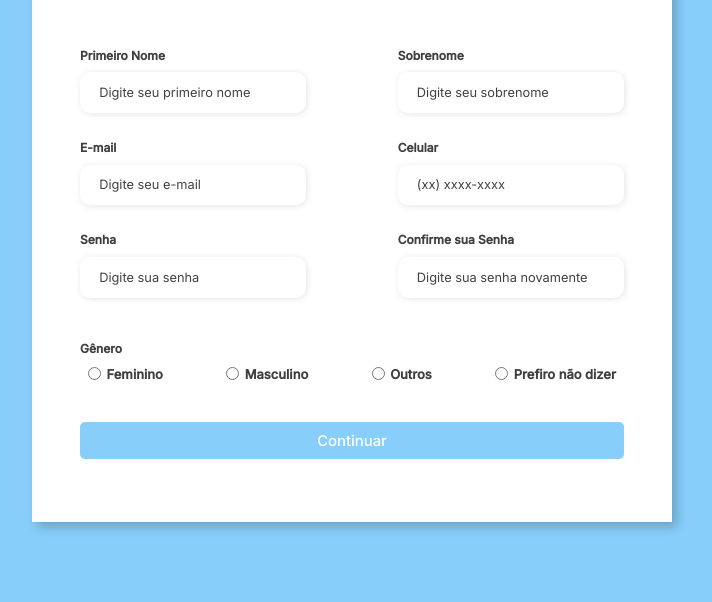
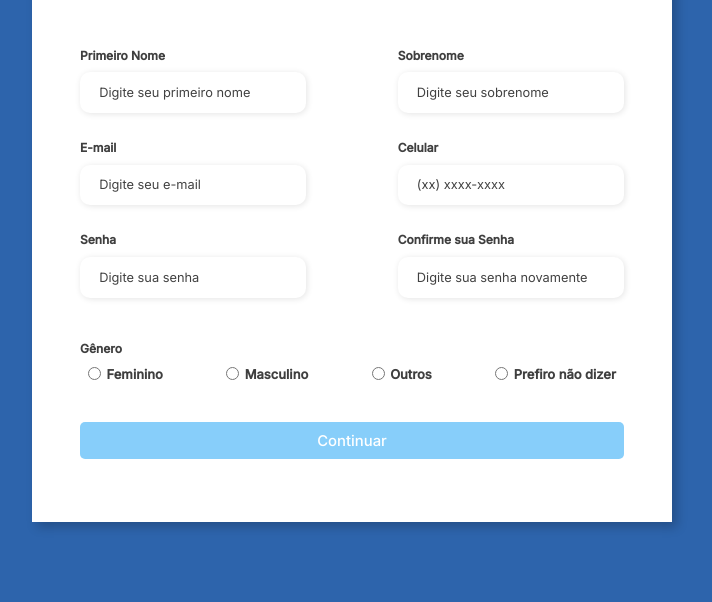
Before and after one commit to gabrielsilva25/cadastroRB, a plain HTML site: page index.html in a window 1280 px wide. Shown: the part 198-800 px from the top of the page, without its empty margins (288-1000 px from the left). Drawn offline with Linux system fonts and the light colour scheme.

Commit message:
atualizado cor de fundo

```diff
--- a/style.css
+++ b/style.css
@@ -12,7 +12,7 @@ body {
     display: flex;
     justify-content: center;
     align-items: center;
-    background: lightskyblue;
+    background: rgb(45, 100, 172);
 }
 
 .container {
```
